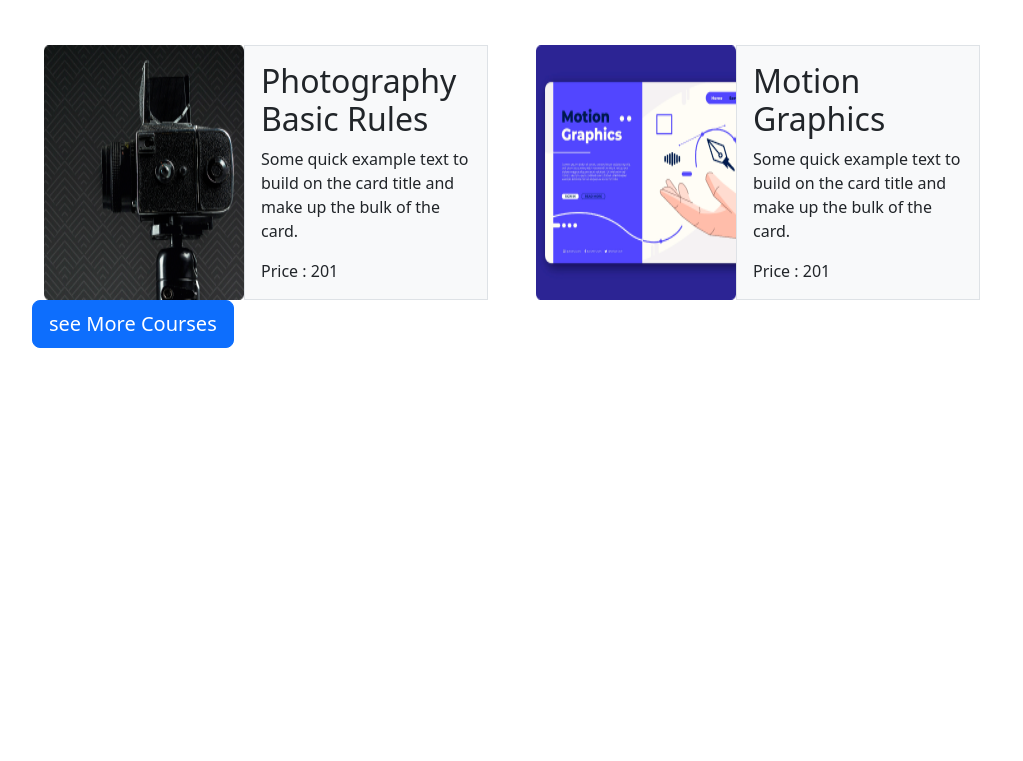
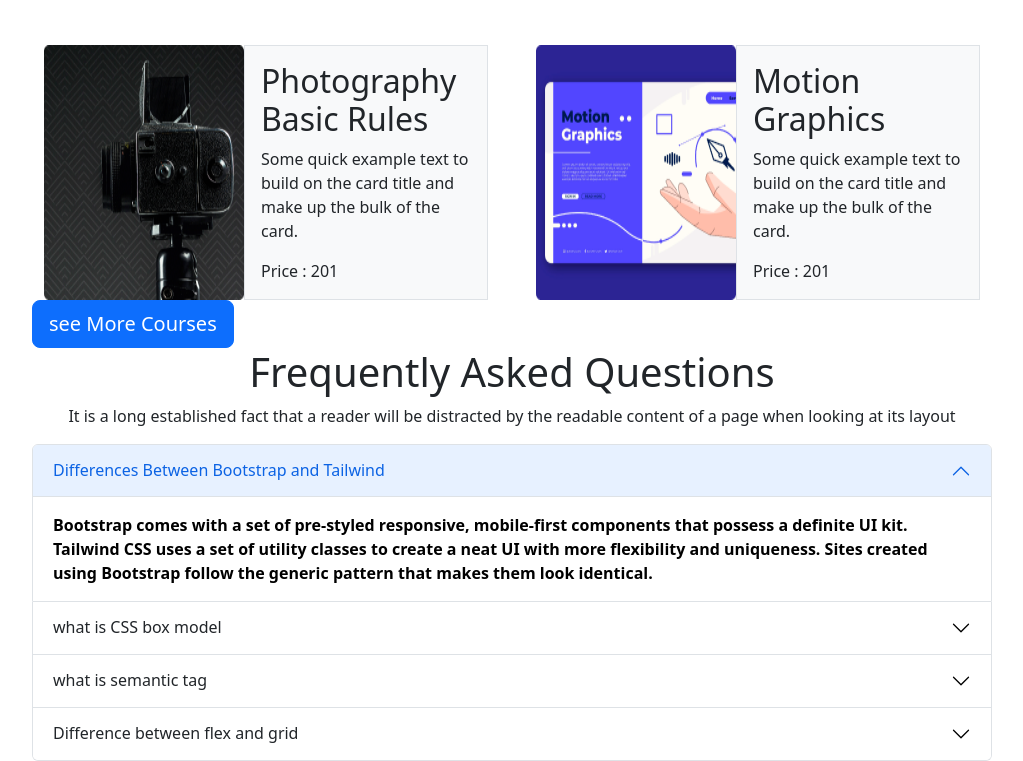
Before and after one commit to RabeyaAlfaz/education-technology, a plain HTML site: page index.html in a window 1280 px wide. Shown: the part 1335-2096 px from the top of the page, without its empty margins (128-1151 px from the left). Before the commit the page ends 1683 px from the top, so only its background shows below. Drawn offline with nearby package versions, Linux system fonts and the light colour scheme.

Commit message:
accordion_FaQ

```diff
--- a/index.html
+++ b/index.html
@@ -112,7 +112,78 @@
     see More Courses
   </button>
 
+<!-- FAQ section -->
+<section>
+    <!-- FAQ text -->
+    <div class="text-center">
+        <h1>Frequently Asked Questions</h1>
+        <p>
+            It is a long established fact that a reader will be distracted by the readable content of a page when looking at its layout
+        </p>
+    </div>
 
+    <!-- FaQ Hidden question -->
+    <div class="accordion" id="accordionExample">
+        <div class="accordion-item">
+          <h2 class="accordion-header" id="headingOne">
+            <button class="accordion-button" type="button" data-bs-toggle="collapse" data-bs-target="#collapseOne" aria-expanded="true" aria-controls="collapseOne">
+              Differences Between Bootstrap and Tailwind
+            </button>
+          </h2>
+          <div id="collapseOne" class="accordion-collapse collapse show" aria-labelledby="headingOne" data-bs-parent="#accordionExample">
+            <div class="accordion-body">
+              <strong>Bootstrap comes with a set of pre-styled responsive, mobile-first components that possess a definite UI kit. Tailwind CSS uses a set of utility classes to create a neat UI with more flexibility and uniqueness. Sites created using Bootstrap follow the generic pattern that makes them look identical.</strong>
+            </div>
+          </div>
+        </div>
+        <div class="accordion-item">
+          <h2 class="accordion-header" id="headingTwo">
+            <button class="accordion-button collapsed" type="button" data-bs-toggle="collapse" data-bs-target="#collapseTwo" aria-expanded="false" aria-controls="collapseTwo">
+                what is CSS box model
+            </button>
+          </h2>
+          <div id="collapseTwo" class="accordion-collapse collapse" aria-labelledby="headingTwo" data-bs-parent="#accordionExample">
+            <div class="accordion-body">
+              <strong>
+                In CSS, the term "box model" is used when talking about design and layout.The CSS box model is essentially a box that wraps around every HTML element. It consists of: margins, borders, padding, and the actual content.
+                Content - The content of the box, where text and images appear
+                Padding - Clears an area around the content. The padding is transparent
+                Border - A border that goes around the padding and content
+                Margin - Clears an area outside the border. The margin is transparent
+              </strong>
+            </div>
+          </div>
+        </div>
+        <div class="accordion-item">
+          <h2 class="accordion-header" id="headingThree">
+            <button class="accordion-button collapsed" type="button" data-bs-toggle="collapse" data-bs-target="#collapseThree" aria-expanded="false" aria-controls="collapseThree">
+                what is semantic tag
+            </button>
+          </h2>
+          <div id="collapseThree" class="accordion-collapse collapse" aria-labelledby="headingThree" data-bs-parent="#accordionExample">
+            <div class="accordion-body">
+              <strong>The core characteristic of a semantic element is that it clearly communicated its meaning to both the developer and the browser. These elements clearly define its content. The are several advantages of using semantics tags in HTML:The semantic HTML tags help the search engines and other user devices to determine the importance and context of web pages.The pages made with semantic elements are much easier to read.It has greater accessibility. It offers a better user experience.
+              </strong>
+            </div>
+          </div>
+        </div>
+        <div class="accordion-item">
+          <h2 class="accordion-header" id="headingThree">
+            <button class="accordion-button collapsed" type="button" data-bs-toggle="collapse" data-bs-target="#collapseThree" aria-expanded="false" aria-controls="collapseThree">
+             Difference between flex and grid
+            </button>
+          </h2>
+          <div id="collapseThree" class="accordion-collapse collapse" aria-labelledby="headingThree" data-bs-parent="#accordionExample">
+            <div class="accordion-body">
+              <strong>
+                The basic difference between CSS Grid Layout and CSS Flexbox Layout is that flexbox was designed for layout in one dimension - either a row or a column. Grid was designed for two-dimensional layout - rows, and columns at the same time.Flex Direction allows developers to align elements vertically or horizontally, which is used when developers create and reverse rows or columns.
+                CSS Grid deploys fractional measure units for grid fluidity and auto-keyword functionality to automatically adjust columns or rows.
+              </strong>
+            </div>
+          </div>
+        </div>
+      </div>
+</section>
 
     <!-- JavaScript Bundle with Popper -->
 <script src="https://cdn.jsdelivr.net/npm/bootstrap@5.2.0/dist/js/bootstrap.bundle.min.js" integrity="sha384-A3rJD856KowSb7dwlZdYEkO39Gagi7vIsF0jrRAoQmDKKtQBHUuLZ9AsSv4jD4Xa" crossorigin="anonymous"></script>
```
